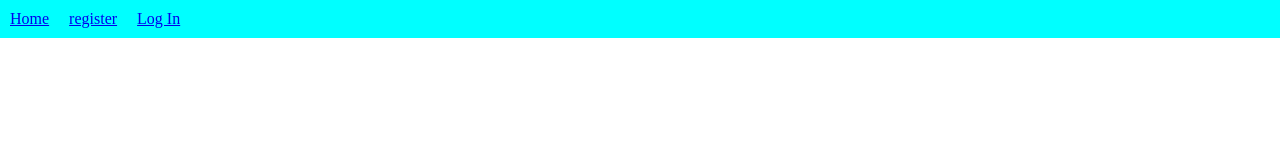
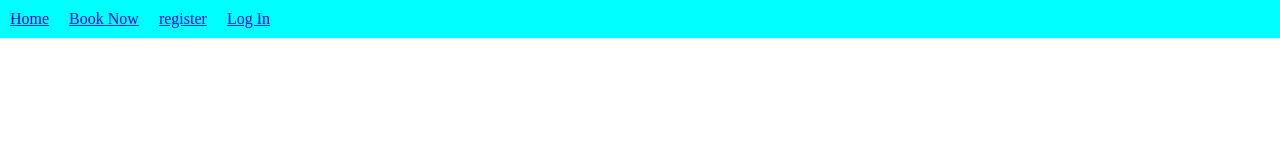
Before and after one commit to Ham33d-754/Birch-Motors-Rental-front-end, a React (Vite) app: page / in a window 1280 px wide. Shown: the top 160 px of the page. Built offline with nearby package versions, Linux system fonts and the light colour scheme.

Commit message:
added booking in header for users and guest

```diff
--- a/src/App.jsx
+++ b/src/App.jsx
@@ -43,7 +43,7 @@ const App = () => {
       </header>
       <Routes>
         <Route path="/" element={<Home />} />
-        <Route path="/cars" element={<Booking />} />
+        <Route path="/booking" element={<Booking user={user} />} />
         {user && user.role === 'manager' ? (
           <>
             <Route path="/garages" element={<Garage />} />
--- a/src/Components/Header.jsx
+++ b/src/Components/Header.jsx
@@ -37,6 +37,7 @@ const Header = ({ clearToken, user }) => {
     <>
       <nav>
         <NavLink to="/">Home</NavLink>
+        <NavLink to="/booking">Book Now</NavLink>
         {navRole}
       </nav>
     </>
```
